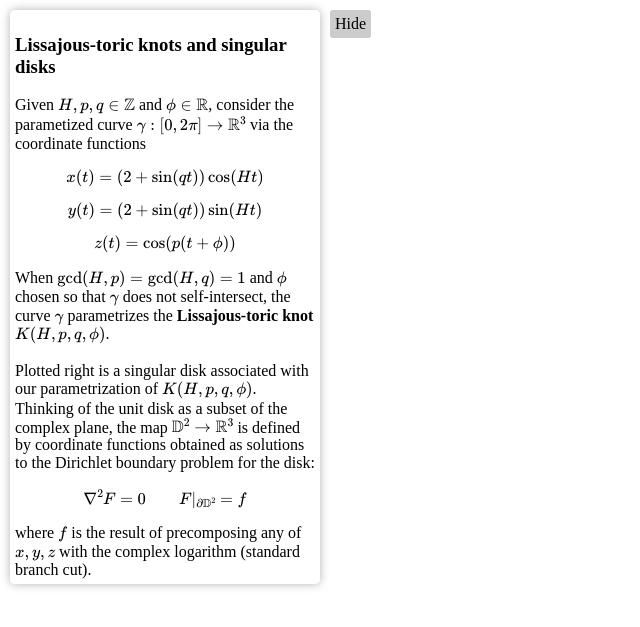
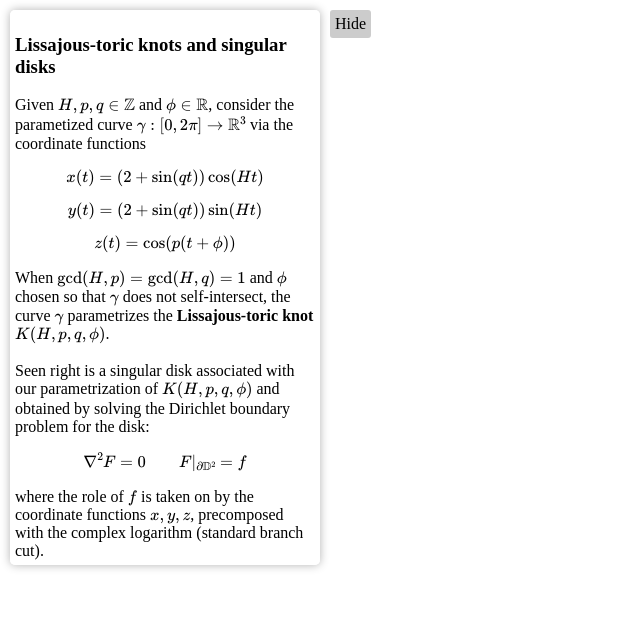
Before and after one commit to garydunkerley/garydunkerley.github.io, a Jekyll site: the page files/LTD.html, which Jekyll copies as it is, in a window 1280 px wide. Shown: the top 627 px of the page, without its empty margins (0-640 px from the left). Built offline with Jekyll 4.4.1, drawn with Linux system fonts in a browser that asks for light colours; a script that is not in the unit is left out; comment, search, counter and statistics services are not loaded.

Commit message:
small change

```diff
--- a/files/LTD.html
+++ b/files/LTD.html
@@ -60,7 +60,7 @@ This makes a simple webapp that plots an immersed disk bounded by a Lissajous-To
 
 				When \(\gcd(H,p)=\gcd(H,q)=1\) and \(\phi\) chosen so that \(\gamma\) does not self-intersect, the curve \(\gamma\) parametrizes
 				  the <b>Lissajous-toric knot</b> \(K(H,p,q,\phi)\). <br> <br>
-				  Plotted right is a singular disk associated with our parametrization of \(K(H,p,q,\phi)\). Thinking of the unit disk as a subset of the complex plane, the map \(\mathbb{D}^2 \rightarrow \mathbb{R}^3\) is defined by coordinate functions obtained as solutions to the Dirichlet boundary problem for the disk: \[ \nabla^2 F = 0 \qquad F|_{\partial \mathbb{D}^2} = f\] where \(f\) is the result of precomposing any of \(x,y,z\) with the complex logarithm (standard branch cut).
+				  Seen right is a singular disk associated with our parametrization of \(K(H,p,q,\phi)\) and obtained by solving the Dirichlet boundary problem for the disk: \[ \nabla^2 F = 0 \qquad F|_{\partial \mathbb{D}^2} = f\] where the role of \(f\) is taken on by the coordinate functions \(x,y,z\), precomposed with the complex logarithm (standard branch cut).
 		  </div>
 		  <script type="text/javascript" async
       src="https://cdn.jsdelivr.net/npm/mathjax@3/es5/tex-mml-chtml.js">
```
